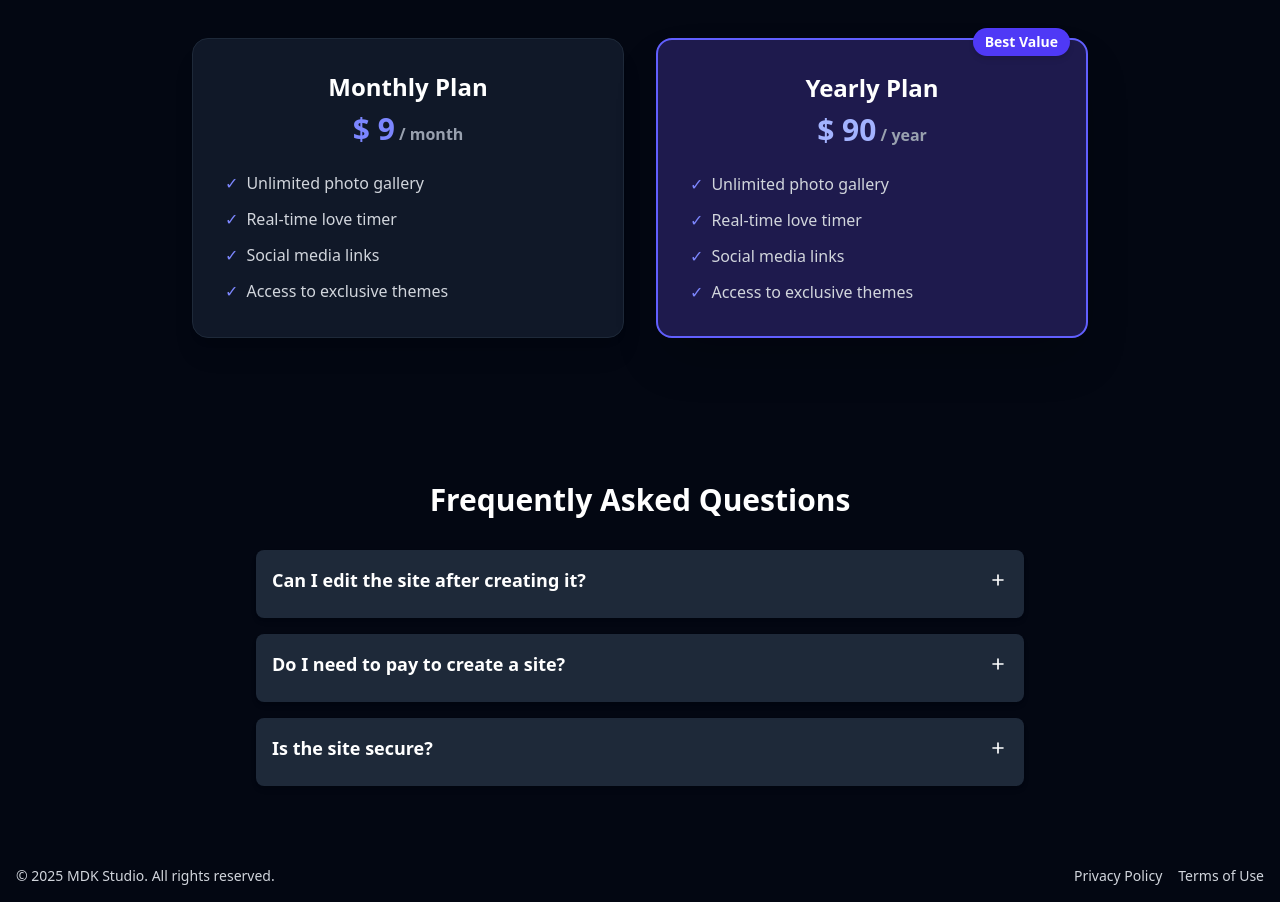
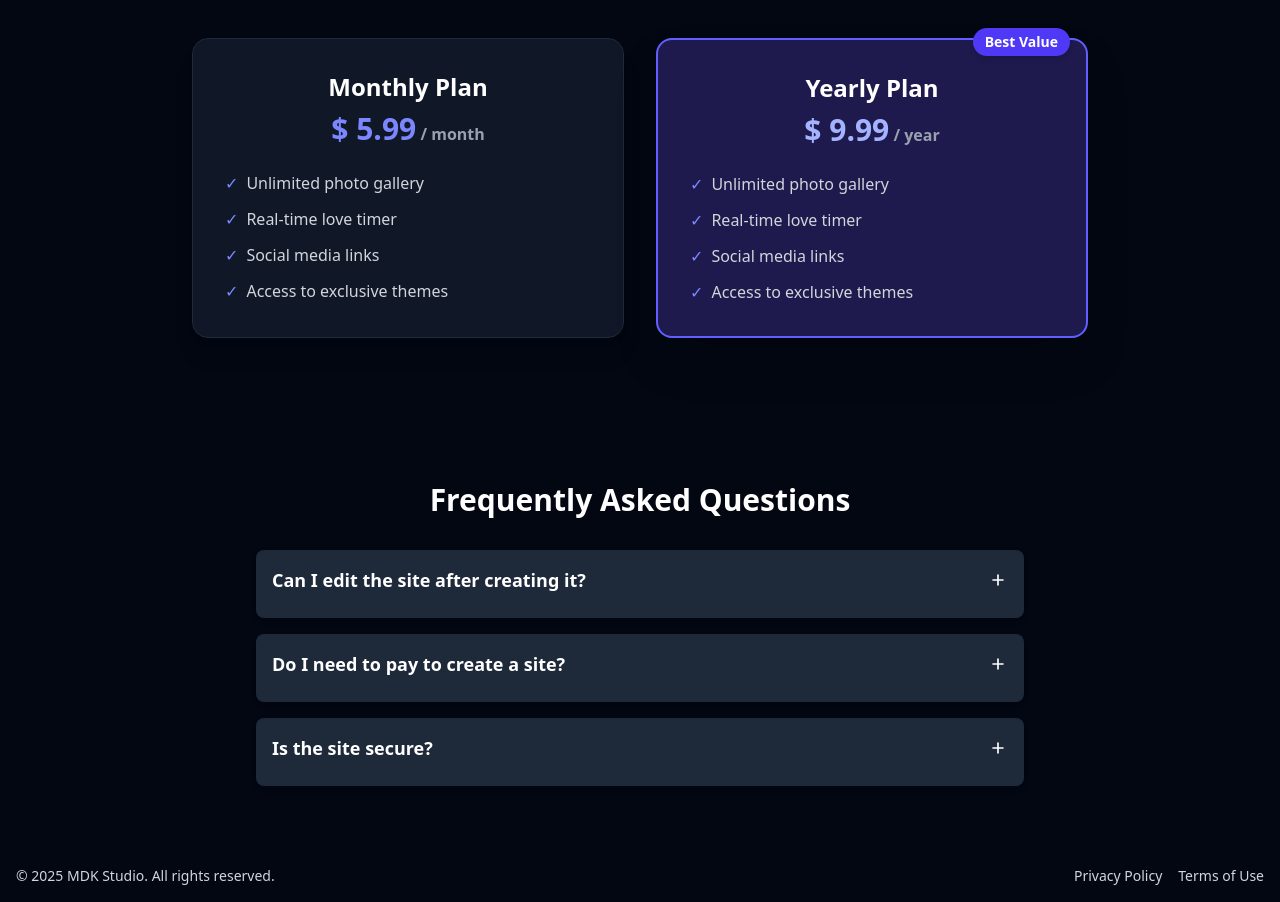
Before and after one commit to daniel99korban/love-timeline, a React (Vite) app: page / in a window 1280 px wide. Shown: the part 1038-1940 px from the top of the page. Built offline with nearby package versions, Linux system fonts and the light colour scheme; no server answers.

Commit message:
Adiciona QueryClientProvider e integração React Query

```diff
--- a/package.json
+++ b/package.json
@@ -12,6 +12,7 @@
   "dependencies": {
     "@heroicons/react": "^2.2.0",
     "@tailwindcss/vite": "^4.0.15",
+    "@tanstack/react-query": "^5.71.10",
     "date-fns": "^4.1.0",
     "i18next": "^24.2.3",
     "locale-currency": "^0.0.4",
--- a/src/components/PricingCards.tsx
+++ b/src/components/PricingCards.tsx
@@ -1,5 +1,6 @@
-import { useEffect, useState } from 'react';
+import { useState, useEffect } from 'react';
 import { useTranslation } from 'react-i18next';
+import { useQuery } from '@tanstack/react-query';
 
 type Currency = 'BRL' | 'USD' | 'EUR';
 
@@ -10,49 +11,52 @@ const currencySymbols: Record<Currency, string> = {
 };
 
 const defaultPrices: Record<Currency, { month: number; year: number }> = {
-  BRL: { month: 39, year: 390 },
-  USD: { month: 9, year: 90 },
-  EUR: { month: 8, year: 80 },
+  BRL: { month: 11.99, year: 19.99 },
+  USD: { month: 5.99, year: 9.99 },
+  EUR: { month: 5.99, year: 9.99 },
 };
 
 const supportedCurrencies: Currency[] = ['BRL', 'USD', 'EUR'];
+
+const fetchCurrency = async (): Promise<string> => {
+  const response = await fetch("https://ipapi.co/json/");
+  if (!response.ok) throw new Error("Erro na requisição");
+  const data = await response.json();
+  return data.currency;
+};
 
 export const PricingSection = () => {
   const { t } = useTranslation();
   const [currency, setCurrency] = useState<Currency>('USD');
   const [userCanChoose, setUserCanChoose] = useState(false);
 
-  const pricingFeatures = Array.isArray(t('home.pricing.features', { returnObjects: true }))
-    ? (t('home.pricing.features', { returnObjects: true }) as string[])
-    : [];
+  // Usando React Query para buscar e cachear os dados de moeda
+  const { data: apiCurrency, error } = useQuery({
+    queryKey: ['currencyData'],
+    queryFn: fetchCurrency,
+    staleTime: 1000 * 60 * 60, // Cache por 1 hora
+    retry: 2,
+  });
 
   useEffect(() => {
-    const detectCurrency = async () => {
-      try {
-        // Chamada para a API ipapi.co para obter os dados de localização do usuário
-        const response = await fetch("https://ipapi.co/json/");
-        const data = await response.json();
-
-        // Utiliza o campo "currency" retornado pela API (ex: "USD", "BRL", "EUR")
-        const apiCurrency = data.currency;
-
-        // Se a moeda do usuário for suportada, não exibe a seleção.
+    if (apiCurrency) {
       if (supportedCurrencies.includes(apiCurrency as Currency)) {
         setCurrency(apiCurrency as Currency);
         setUserCanChoose(false);
       } else {
-          // Se a moeda não for suportada, definimos como USD por padrão e permitimos a escolha.
         setCurrency('USD');
         setUserCanChoose(true);
       }
-      } catch {
+    } else if (error) {
+      // Em caso de erro, permite a escolha manual
       setCurrency('USD');
       setUserCanChoose(true);
     }
-    };
+  }, [apiCurrency, error]);
 
-    detectCurrency();
-  }, []);
+  const pricingFeatures = Array.isArray(t('home.pricing.features', { returnObjects: true }))
+    ? (t('home.pricing.features', { returnObjects: true }) as string[])
+    : [];
 
   const { month, year } = defaultPrices[currency];
   const symbol = currencySymbols[currency];
--- a/src/main.tsx
+++ b/src/main.tsx
@@ -1,13 +1,17 @@
 import { StrictMode } from 'react'
 import { createRoot } from 'react-dom/client'
-// import App from './App.tsx'
+import { QueryClient, QueryClientProvider } from '@tanstack/react-query';
 import {RouterProvider} from 'react-router-dom'
 import router from './routes.tsx'
 import './i18n';
 
+const queryClient = new QueryClient();
+
 createRoot(document.getElementById('root')!).render(
   <StrictMode>
-    {/* <App /> */}
-    <RouterProvider router={router} />
+    <QueryClientProvider client={queryClient}>
+      {/* <App /> */}
+      <RouterProvider router={router} />
+    </QueryClientProvider>
   </StrictMode>,
 )
```
Also changed, not shown: 1 other file (tests, documents, lock files or other folders). Lines whose indentation alone changed are shown as unchanged.
